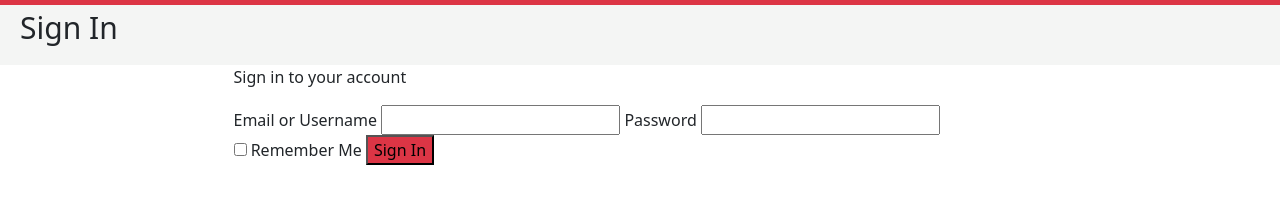
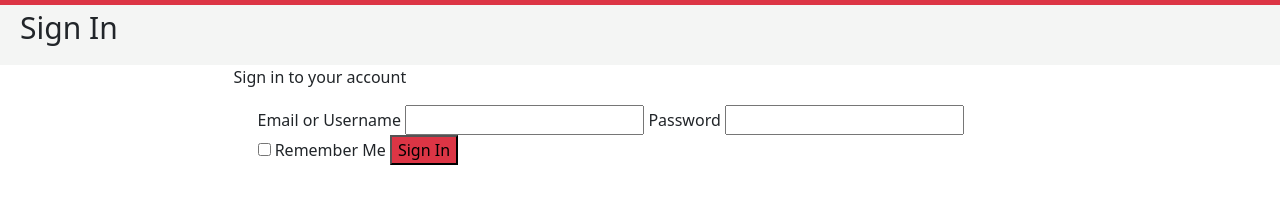
Before and after one commit to Perpe123/Lmtech_quiz3_Obiefuna_Toochi, a website: page index.html in a window 1280 px wide. Shown: the part 53-256 px from the top of the page. Drawn offline with nearby package versions, Linux system fonts and the light colour scheme.

Commit message:
push quiz

```diff
--- a/index.html
+++ b/index.html
@@ -91,6 +91,7 @@
             <div class="container">
                 <div class="container w-75 form">
                     <p>Sign in to your account</p>
+                    <div class="form-group mx-4">
                         <label for="email username">Email or Username</label>
                         <input type="email username" id="email username" name="email" />
                         <label for="password">Password</label>
@@ -101,6 +102,7 @@
                         <button>Sign In</button>
                     </div>
                 </div>
+        </div>
         </main>
         <script
             src="https://cdn.jsdelivr.net/npm/bootstrap@5.0.2/dist/js/bootstrap.bundle.min.js"
```
Lines whose indentation alone changed are shown as unchanged.
